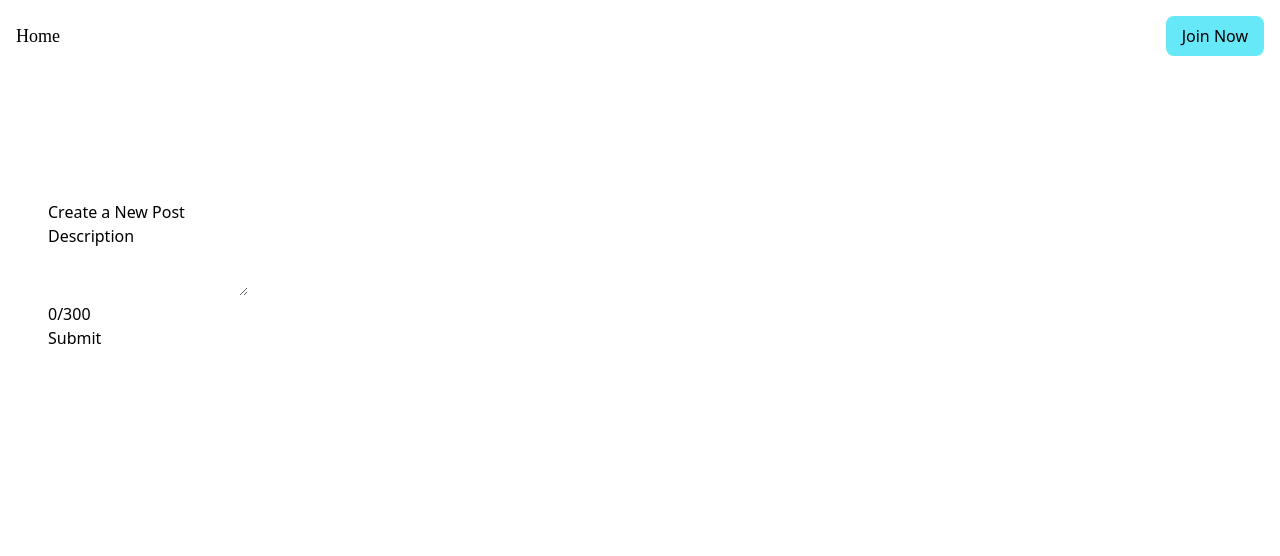
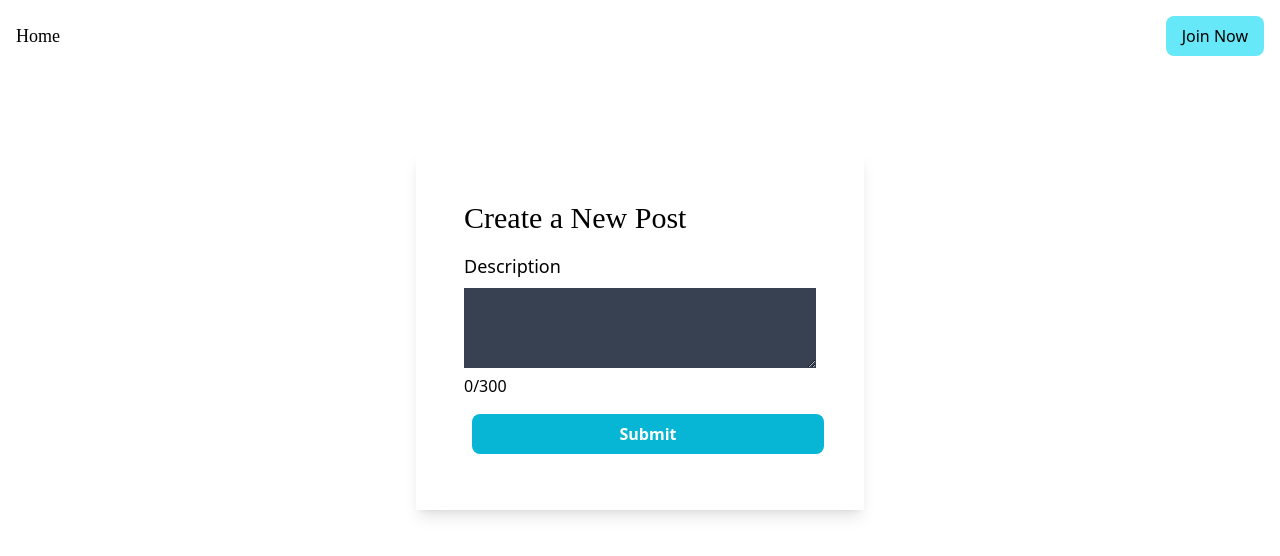
Before and after one commit to kunwarabhi7/blogv2, a Next.js app: page /post in a window 1280 px wide. Shown: the top 556 px of the page. Built offline with nearby package versions, Linux system fonts and the light colour scheme; no server answers; a web font is replaced by a local one.

Commit message:
added post page

```diff
--- a/pages/post.js
+++ b/pages/post.js
@@ -3,15 +3,15 @@ import React from 'react'
 
 const post = () => {
   return (
-    <div className="my-20 p-12 " >
+    <div className="my-20 p-12 shadow-lg  max-w-md mx-auto " >
         <form>
-        <h1>Create a New Post</h1>
-        <div>
-            <h3>Description</h3>
-            <textarea></textarea>
+        <h1 className='text-3xl font-Mochiy'>Create a New Post</h1>
+        <div className='py-2'>
+            <h3 className='text-lg font-medium py-2'>Description</h3>
+            <textarea className='bg-gray-700 w-full h-20 text-white py-2'></textarea>
             <p>0/300</p>
         </div>
-<button>Submit</button>
+<button className='w-full p-2 bg-cyan-500 text-white font-bold m-2 rounded-lg'>Submit</button>
         </form>
         <div>
 
```
